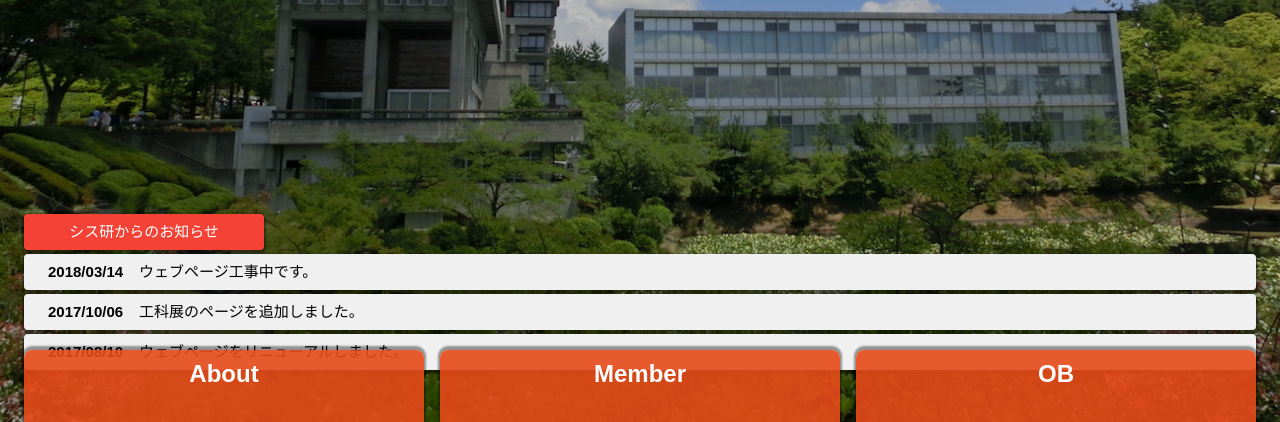
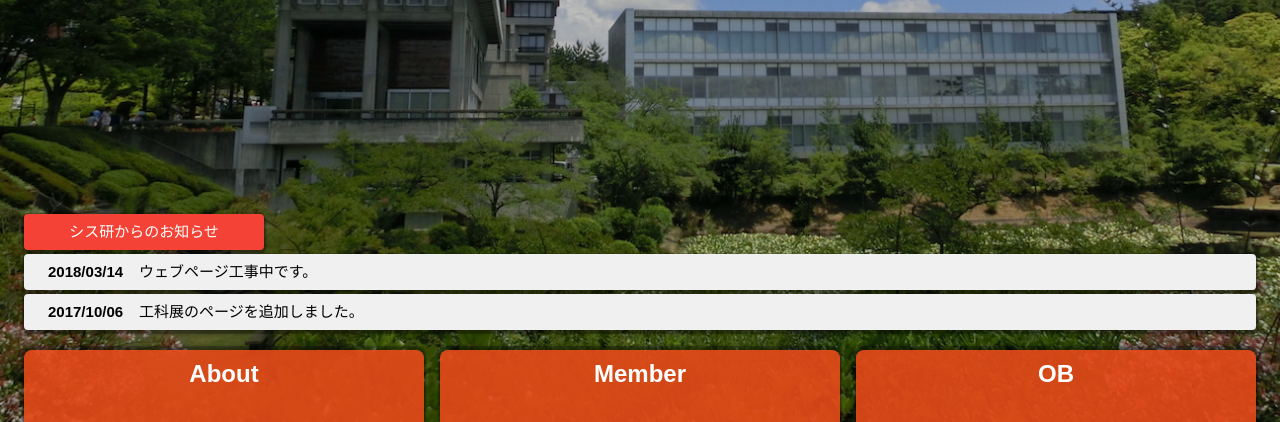
Before and after one commit to SystemEngineeringTeam/set-web-base-dev, a plain HTML site: page index.html in a window 1280 px wide. Shown: the part 378-800 px from the top of the page. Drawn offline with Linux system fonts and the light colour scheme.

Commit message:
【削除】シス研からのお知らせでの古い項目を削除

```diff
--- a/index.html
+++ b/index.html
@@ -75,9 +75,6 @@
         </div>
         <div class="area-infomation" id="area-infomation-002">
             <p class="text-infomation" id="text-infomation-002"><span class="date-infomation">2017/10/06</span>工科展のページを追加しました。</p>
-        </div>
-        <div class="area-infomation" id="area-infomation-003">
-          <p class="text-infomation" id="text-infomation-003"><span class="date-infomation">2017/08/10</span>ウェブページをリニューアルしました。</p>
         </div>
       </section>
 
```
